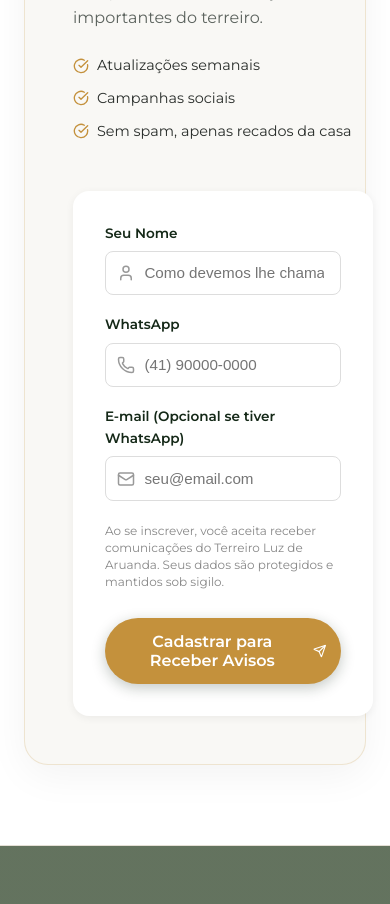
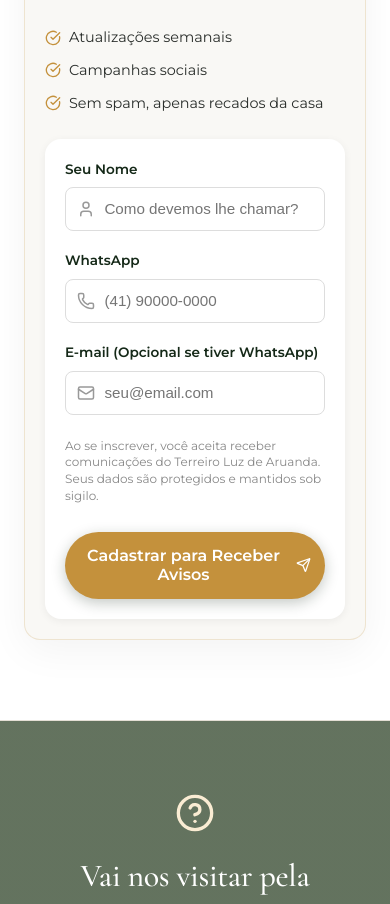
Before and after one commit to Cvinicius-7/terreiro-web, a React (Vite) app: page / in a window 390 px wide. Shown: the part 4480-5384 px from the top of the page. Built offline with nearby package versions, Linux system fonts and the light colour scheme; no server answers; the database is empty; a web font is replaced by a local one.

Commit message:
Corrige responsividade do formulário de leads no mobile

```diff
--- a/src/components/LeadCapture.jsx
+++ b/src/components/LeadCapture.jsx
@@ -48,6 +48,52 @@ export function LeadCapture() {
   };
 
   return (
+    <>
+      <style>
+        {`
+          .lead-capture-grid {
+            max-width: 900px;
+            display: grid;
+            grid-template-columns: repeat(auto-fit, minmax(300px, 1fr));
+            gap: 3rem;
+            align-items: center;
+            background-color: var(--color-areia);
+            padding: 3rem;
+            border-radius: 24px;
+            box-shadow: 0 10px 40px rgba(0,0,0,0.05);
+            border: 1px solid rgba(196, 145, 60, 0.2);
+          }
+
+          .lead-capture-form-box {
+            background-color: #ffffff;
+            padding: 2rem;
+            border-radius: 16px;
+            box-shadow: var(--shadow-sm);
+          }
+
+          @media (max-width: 768px) {
+            .lead-capture-grid {
+              grid-template-columns: 1fr;
+              padding: 1.5rem;
+              gap: 2rem;
+              border-radius: 16px;
+            }
+            .lead-capture-form-box {
+              padding: 1.5rem;
+            }
+          }
+
+          @media (max-width: 480px) {
+            .lead-capture-grid {
+              padding: 1.25rem;
+              gap: 1.5rem;
+            }
+            .lead-capture-form-box {
+              padding: 1.25rem;
+            }
+          }
+        `}
+      </style>
       <section
         style={{
           backgroundColor: '#ffffff',
@@ -56,21 +102,7 @@ export function LeadCapture() {
           borderBottom: '1px solid var(--color-borda)'
         }}
       >
-      <div
-        className="container"
-        style={{
-          maxWidth: '900px',
-          display: 'grid',
-          gridTemplateColumns: 'repeat(auto-fit, minmax(300px, 1fr))',
-          gap: '3rem',
-          alignItems: 'center',
-          backgroundColor: 'var(--color-areia)',
-          padding: '3rem',
-          borderRadius: '24px',
-          boxShadow: '0 10px 40px rgba(0,0,0,0.05)',
-          border: '1px solid rgba(196, 145, 60, 0.2)'
-        }}
-      >
+        <div className="container lead-capture-grid">
           {/* Lado Esquerdo: Texto */}
           <div>
             <span
@@ -104,7 +136,7 @@ export function LeadCapture() {
           </div>
 
           {/* Lado Direito: Formulário */}
-        <div style={{ backgroundColor: '#ffffff', padding: '2rem', borderRadius: '16px', boxShadow: 'var(--shadow-sm)' }}>
+          <div className="lead-capture-form-box">
             {status === 'success' ? (
               <div style={{ textAlign: 'center', padding: '2rem 1rem' }}>
                 <div style={{ width: '64px', height: '64px', backgroundColor: 'var(--color-salvia-light)', borderRadius: '50%', display: 'flex', alignItems: 'center', justifyContent: 'center', margin: '0 auto 1.5rem', color: 'var(--color-mata)' }}>
@@ -127,7 +159,7 @@ export function LeadCapture() {
                       onChange={handleChange}
                       required
                       placeholder="Como devemos lhe chamar?"
-                    style={{ width: '100%', padding: '0.8rem 1rem 0.8rem 2.4rem', borderRadius: '8px', border: '1px solid #ddd', fontSize: '0.95rem' }}
+                      style={{ width: '100%', padding: '0.8rem 1rem 0.8rem 2.4rem', borderRadius: '8px', border: '1px solid #ddd', fontSize: '0.95rem', boxSizing: 'border-box' }}
                     />
                   </div>
                 </div>
@@ -142,7 +174,7 @@ export function LeadCapture() {
                       value={formData.phone}
                       onChange={handleChange}
                       placeholder="(41) 90000-0000"
-                    style={{ width: '100%', padding: '0.8rem 1rem 0.8rem 2.4rem', borderRadius: '8px', border: '1px solid #ddd', fontSize: '0.95rem' }}
+                      style={{ width: '100%', padding: '0.8rem 1rem 0.8rem 2.4rem', borderRadius: '8px', border: '1px solid #ddd', fontSize: '0.95rem', boxSizing: 'border-box' }}
                     />
                   </div>
                 </div>
@@ -157,7 +189,7 @@ export function LeadCapture() {
                       value={formData.email}
                       onChange={handleChange}
                       placeholder="seu@email.com"
-                    style={{ width: '100%', padding: '0.8rem 1rem 0.8rem 2.4rem', borderRadius: '8px', border: '1px solid #ddd', fontSize: '0.95rem' }}
+                      style={{ width: '100%', padding: '0.8rem 1rem 0.8rem 2.4rem', borderRadius: '8px', border: '1px solid #ddd', fontSize: '0.95rem', boxSizing: 'border-box' }}
                     />
                   </div>
                 </div>
@@ -198,5 +230,6 @@ export function LeadCapture() {
           </div>
         </div>
       </section>
+    </>
   );
 }
```
Lines whose indentation alone changed are shown as unchanged.
